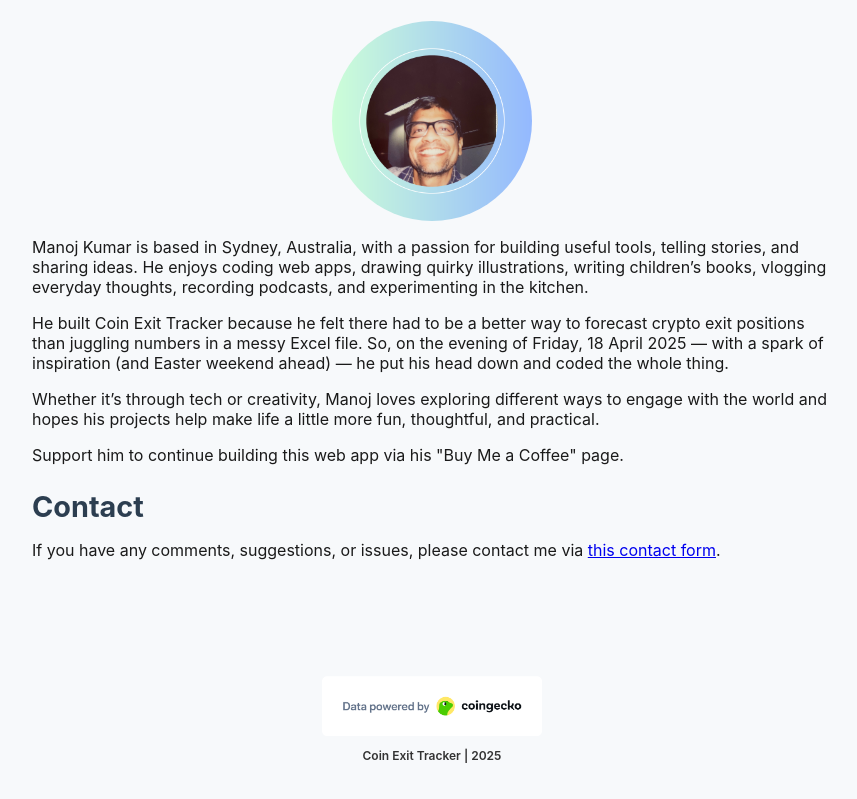
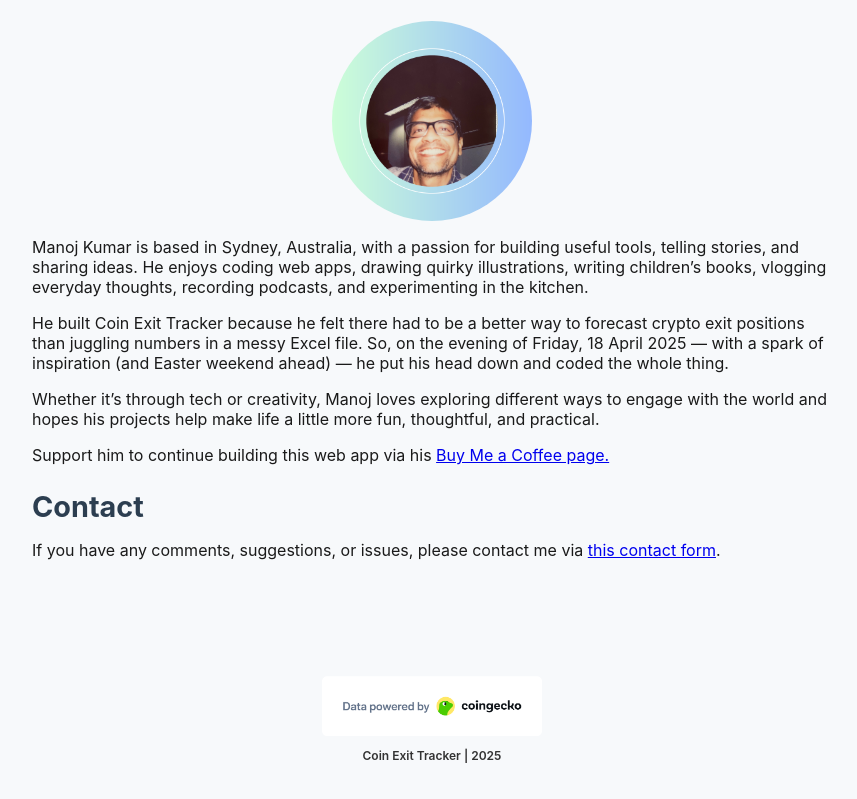
Before and after one commit to emanoj1/coinexittracker, a React (Create React App) app in the folder client/: page /about in a window 1280 px wide. Shown: the part 834-1633 px from the top of the page, without its empty margins (208-1065 px from the left). Built offline with nearby package versions, Linux system fonts and the light colour scheme; no server answers.

Commit message:
Insert BMAC link

```diff
--- a/client/src/pages/About.jsx
+++ b/client/src/pages/About.jsx
@@ -71,7 +71,9 @@ Example: If your total value is $1,500 and you originally spent $500, your profi
     <p>
       Whether it’s through tech or creativity, Manoj loves exploring different ways to engage with the world and hopes his projects help make life a little more fun, thoughtful, and practical.
     </p>
-    <p>Support him to continue building this web app via his "Buy Me a Coffee" page.</p>
+    <p>
+      Support him to continue building this web app via his <a href="https://buymeacoffee.com/emanoj" target="_blank" rel="noopener noreferrer">Buy Me a Coffee page.</a>
+    </p>
 
     <h2>Contact</h2>
     <p>
```
